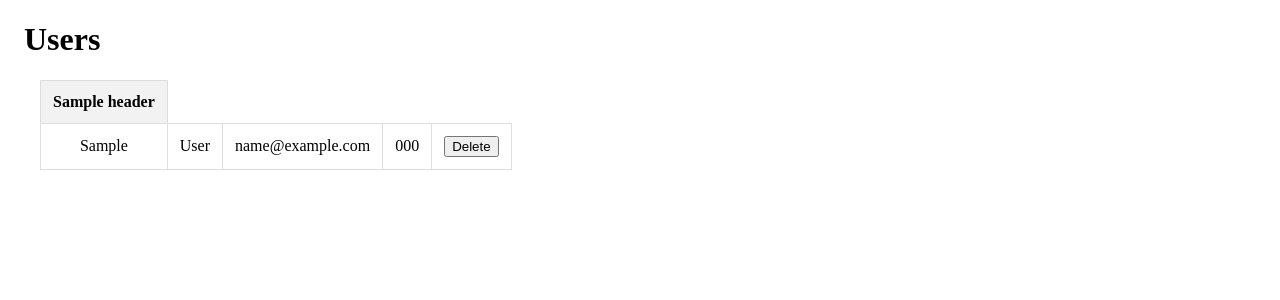
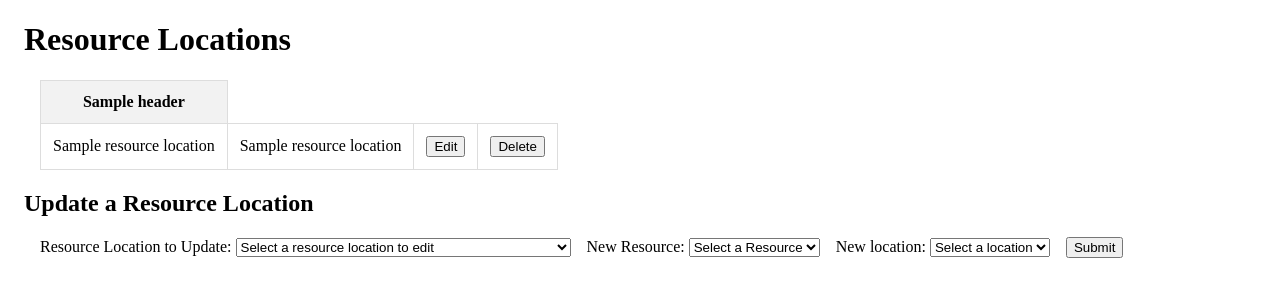
Before and after one commit to mbarnestech/CS340_Project, a Flask app: template templates/resourceLocations.j2 in a window 1280 px wide. Shown: the part 58-358 px from the top of the page. Run offline with Flask 3, Linux system fonts and the light colour scheme; the template is opened without the code that fills it: most values are stand-ins (such as "Sample title", 1, 10 or a date in 2020); parts of the project's set-up code (start-up, migrations or seed data) failed here and were passed over.

Commit message:
step 4 draft

```diff
--- a/app.py
+++ b/app.py
@@ -53,7 +53,7 @@ def users():
         # Create and execute our query
         query1 = "SELECT * FROM Users;"
         users = query(dbConnection, query1).fetchall()
-        headers = ["First Name", "Last Name", "Email", "Phone", "Action"]
+        headers = ["First Name", "Last Name", "Email", "Phone", "Delete"]
 
         # Render the users.j2 file, and also send the renderer an object containing the users information
         return render_template(
@@ -83,9 +83,9 @@ def loans():
 
         loans = query(dbConnection, query1).fetchall()
         print(loans)
-        headers = ["Start Date", "Due Date", "Resource Name", "Lender First Name", "Lender Last Name", "Action"]
+        headers = ["Start Date", "Due Date", "Resource Name", "Lender First Name", "Lender Last Name", "Delete"]
 
-        # Render the users.j2 file, and also send the renderer an object containing the users information
+        # Render the loans.j2 file, and also send the renderer an object containing the loan's information
         return render_template(
             "loans.j2", headers=headers, loans=loans, message=message
         )
@@ -107,18 +107,21 @@ def resources():
 
     dbConnection = connectDB(host, user, password, db)  # Open our database connection
 
-    message = "On this page you can view and delete records in the Loans table."
+    message = "On this page you can view and delete records in the Resources table."
     try:
         # Create and execute our query
         query1 = "SELECT r.resourceID, r.resourceName, r.resourceDescription, u.firstName, u.lastName FROM Resources r JOIN Users u on r.userID = u.userID ;"
 
         resources = query(dbConnection, query1).fetchall()
         print(resources)
-        headers = ["Resource Name", "Resource Description", "Owner First Name", "Owner Last Name", "Action"]
+        headers = ["Resource Name", "Resource Description", "Owner First Name", "Owner Last Name", "Edit", "Delete"]
 
-        # Render the users.j2 file, and also send the renderer an object containing the users information
+        userQuery = "SELECT userID, CONCAT(firstName, ' ', lastName) AS name FROM Users;"
+        users = query(dbConnection, userQuery).fetchall()
+
+        # Render the resources.j2 file, and also send the renderer an object containing the resource's information
         return render_template(
-            "loans.j2", headers=headers, resources=resources, message=message
+            "resources.j2", headers=headers, resources=resources, message=message, users=users
         )
 
     except Exception as e:
@@ -131,6 +134,73 @@ def resources():
         # Close the DB connection, if it exists
         if "dbConnection" in locals() and dbConnection:
             dbConnection.close()
+
+@app.route("/resourceLocations", methods=['GET'])
+def resourceLocations():
+
+    dbConnection = connectDB(host, user, password, db)  # Open our database connection
+
+    message = "On this page you can view and delete records in the ResourceLocations table."
+    try:
+        # Create and execute our query
+        query1 = "SELECT rl.resourceLocationsID, r.resourceName, l.locationName FROM ResourceLocations rl JOIN Resources r on rl.resourceID = r.resourceID JOIN Locations l on rl.locationID = l.locationID;"
+
+        resourceLocations = query(dbConnection, query1).fetchall()
+        print(resourceLocations)
+        headers = ["Resource Name", "Location Name", "Delete"]
+
+        resourceQuery = "SELECT resourceID as id, resourceName AS name FROM Resources;"
+        resources = query(dbConnection, resourceQuery).fetchall()
+
+        locationQuery = "SELECT locationID as id, locationName AS name FROM Locations;"
+        locations = query(dbConnection, locationQuery).fetchall()
+
+        # Render the resourceLocations.j2 file, and also send the renderer an object containing the resourceLocation's information
+        return render_template(
+            "resourceLocations.j2", headers=headers, resourceLocations=resourceLocations, message=message, resources = resources, locations = locations
+        )
+
+    except Exception as e:
+        print(f"Error executing queries: {e}")
+        return (
+            "An error occurred while executing the database queries.",
+            500,
+        )
+    finally:
+        # Close the DB connection, if it exists
+        if "dbConnection" in locals() and dbConnection:
+            dbConnection.close()
+
+@app.route("/locations", methods=['GET'])
+def locations():
+
+    dbConnection = connectDB(host, user, password, db)  # Open our database connection
+
+    message = "On this page you can view and delete records in the Locations table."
+    try:
+        # Create and execute our query
+        query1 = "SELECT * FROM Locations;"
+
+        locations = query(dbConnection, query1).fetchall()
+        print(locations)
+        headers = ["Location Name", "Location Description", "Delete"]
+
+        # Render the locations.j2 file, and also send the renderer an object containing the location's information
+        return render_template(
+            "locations.j2", headers=headers, locations=locations, message=message
+        )
+
+    except Exception as e:
+        print(f"Error executing queries: {e}")
+        return (
+            "An error occurred while executing the database queries.",
+            500,
+        )
+    finally:
+        # Close the DB connection, if it exists
+        if "dbConnection" in locals() and dbConnection:
+            dbConnection.close()
+
 
 @app.route("/delete", methods=['POST'])
 def delete():
--- a/templates/resourceLocations.j2
+++ b/templates/resourceLocations.j2
@@ -3,7 +3,7 @@
 {% extends "main.j2" %}
 {% block content %}
 
-<h1>Users</h1>
+<h1> Resource Locations</h1>
 
 <h2> {{message}} </h2>
 
@@ -19,19 +19,27 @@
     </thead>
 
     <tbody>
-        {# For each row, print the id, fname, lname, homeworld and age #}
-        {% for user in users %}
+        {% for resourceLocation in resourceLocations %}
         <tr>
-            <td>{{ user.firstName }}</td>
-            <td>{{ user.lastName }}</td>
-            <td>{{ user.email}}</td>
-            <td>{{ user.phone}}</td>
+            <td>{{ resourceLocation.resourceName }}</td>
+            <td>{{ resourceLocation.locationName }}</td>
+
+            {# EDIT form #}
+            <form id="edit_resourceLocation_form" action="/edit" method="POST">
+                <input type="hidden" name="table" value="resourceLocations">
+                <input type="hidden" name="id" value="{{ resourceLocation.resourceLocationsID }}">
+                <td>
+                    <button type="submit">
+                        Edit
+                    </button>
+                </td>
+            </form>
 
             {# DELETE form #}
-            <form id="delete_user_form" action="/delete" method="POST">
-                <input type="hidden" name="table" value="users">
-                <input type="hidden" name="id" value="{{ user.userID }}">
-                <input type="hidden" name="name" value="{{ user.firstName }} {{ user.lastName }}">
+            <form id="delete_resourceLocation_form" action="/delete" method="POST">
+                <input type="hidden" name="table" value="resourceLocations">
+                <input type="hidden" name="id" value="{{ resourceLocation.resourceLocationsID }}">
+                <input type="hidden" name="name" value="{{ resourceLocation.resourceName }} {{ resourceLocation.locationName }}">
                 <td>
                     <button type="submit">
                         Delete
@@ -43,4 +51,44 @@
     </tbody>
 </table>
 
+{# UPDATE form #}
+<h2>Update a Resource Location</h2>
+<form class="cuForm" id="update_resourceLocation_form">
+    <label for="update_resourceLocation_id">Resource Location to Update: </label>
+    <select name="update_resourceLocation_id" id="update_resourceLocation_id" required>
+        <option value="" disabled selected>Select a resource location to edit</option>
+        {% for resourceLocation in resourceLocations %}
+        <option value="{{resourceLocation.resourceLocationsID}}" required>
+            {{resourceLocation.resourceName}}
+            -
+            {{resourceLocation.locationName}}
+        </option>
+        {% endfor %}
+    </select>
+
+    <label for="update_resource">New Resource: </label>
+    <select name="update_resource" id="update_resource" required>
+        <option value="NULL" selected>Select a Resource</option>
+        <option value="NULL">&lt; None &gt;</option>
+        {% for resource in resources %}
+        <option value="{{resource.id}}" required>
+            {{resource.name}}
+        </option>
+        {% endfor %}
+    </select>
+
+    <label for="update_location">New location: </label>
+    <select name="update_location" id="update_location" required>
+        <option value="NULL" selected>Select a location</option>
+        <option value="NULL">&lt; None &gt;</option>
+        {% for location in locations %}
+        <option value="{{location.id}}" required>
+            {{location.name}}
+        </option>
+        {% endfor %}
+    </select>
+
+    <input type="submit">
+</form>
+
 {% endblock %}
```
Also changed, not shown: sql/DML.SQL (+6 -4 lines), templates/locations.j2 (+14 -12 lines), templates/resources.j2 (+42 -0 lines).
